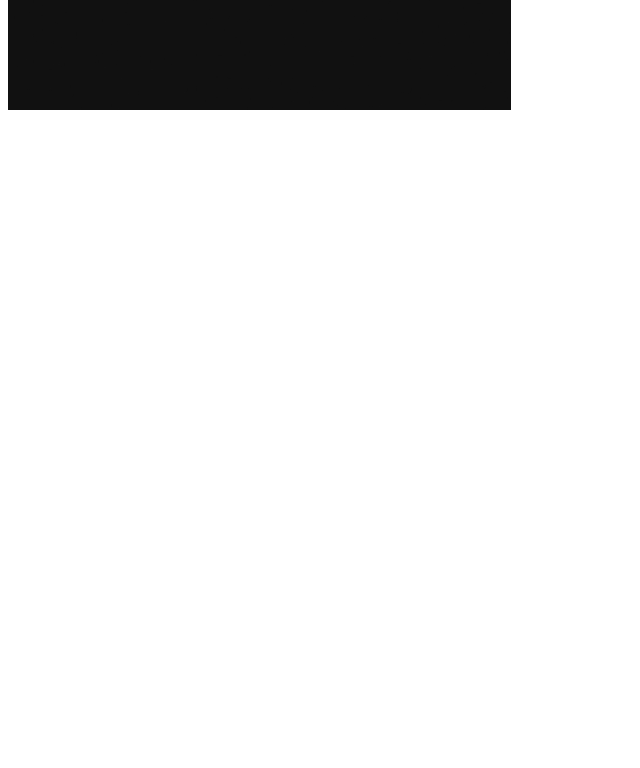
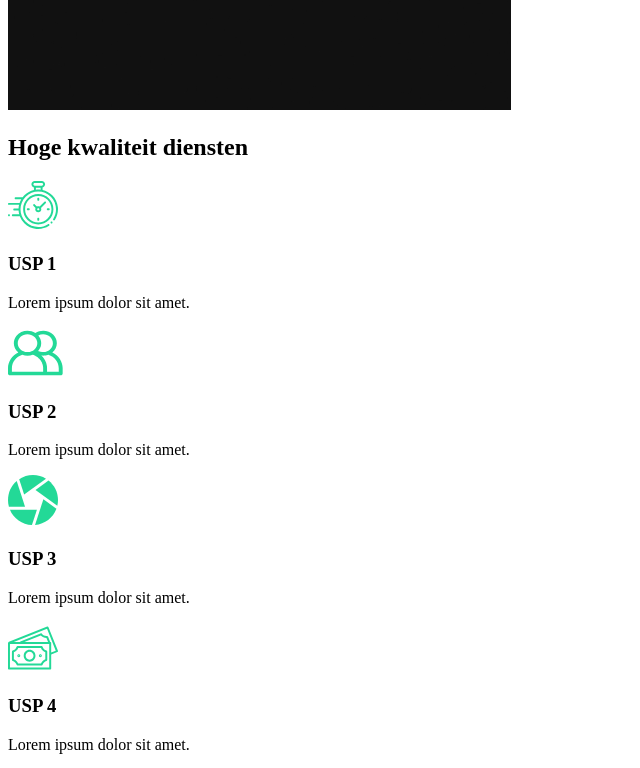
Before and after one commit to DylandeBruijn/react-portfolio, a React (Create React App) app: page / in a window 1280 px wide. Shown: the part 860-1628 px from the top of the page, without its empty margins (0-640 px from the left). Before the commit the page ends 982 px from the top, so only its background shows below. Built offline with nearby package versions, Linux system fonts and the light colour scheme.

Commit message:
Services section

```diff
--- a/src/components/AboutSection.js
+++ b/src/components/AboutSection.js
@@ -1,4 +1,3 @@
-// React
 import React from "react";
 
 // Images
--- /dev/null
+++ b/src/components/ServicesSection.js
@@ -0,0 +1,53 @@
+import React from "react";
+
+//Import Icons
+import clock from "../img/clock.svg";
+import diaphragm from "../img/diaphragm.svg";
+import money from "../img/money.svg";
+import teamwork from "../img/teamwork.svg";
+
+//Import Images
+import home2 from "../img/home2.png";
+
+export const ServicesSection = () => {
+	return (
+		<div className="services">
+			<div className="description">
+				<h2>
+					Hoge <span>kwaliteit</span> diensten
+				</h2>
+				<div className="cards">
+					<div className="icon">
+						<img src={clock} alt="icon" />
+						<h3>USP 1</h3>
+					</div>
+					<p>Lorem ipsum dolor sit amet.</p>
+				</div>
+				<div className="cards">
+					<div className="icon">
+						<img src={teamwork} alt="icon" />
+						<h3>USP 2</h3>
+					</div>
+					<p>Lorem ipsum dolor sit amet.</p>
+				</div>
+				<div className="cards">
+					<div className="icon">
+						<img src={diaphragm} alt="icon" />
+						<h3>USP 3</h3>
+					</div>
+					<p>Lorem ipsum dolor sit amet.</p>
+				</div>
+				<div className="cards">
+					<div className="icon">
+						<img src={money} alt="icon" />
+						<h3>USP 4</h3>
+					</div>
+					<p>Lorem ipsum dolor sit amet.</p>
+				</div>
+			</div>
+			<div className="image">
+				<img src={home2} alt="camera" />
+			</div>
+		</div>
+	);
+};
--- a/src/pages/AboutUs.js
+++ b/src/pages/AboutUs.js
@@ -2,7 +2,13 @@
 
 //Page Components
 import { AboutSection } from "../components/AboutSection";
+import { ServicesSection } from "../components/ServicesSection";
 
 export const AboutUs = () => {
-	return <AboutSection />;
+	return (
+		<>
+			<AboutSection />
+			<ServicesSection />
+		</>
+	);
 };
```
